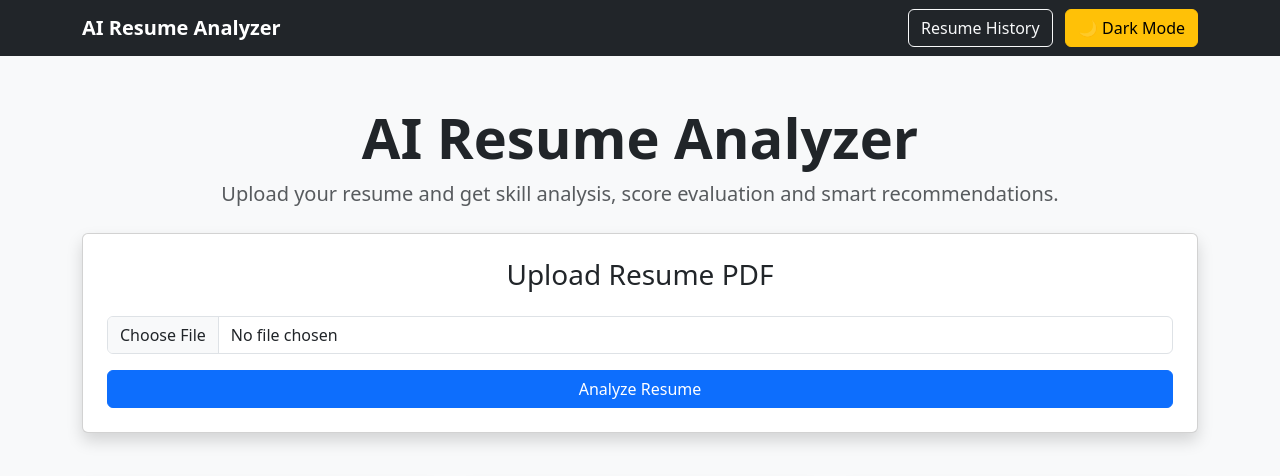
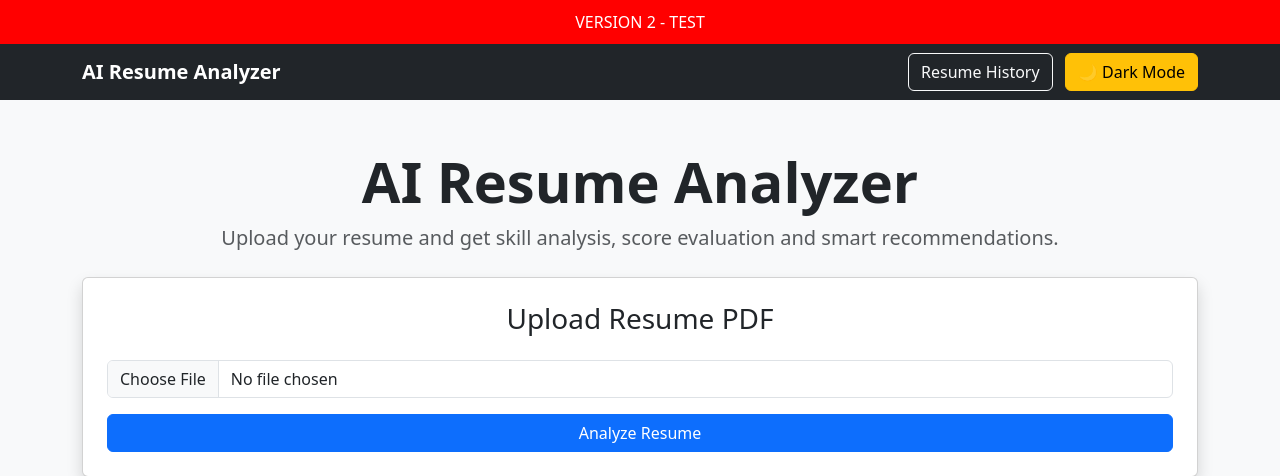
Before and after one commit to haritha5358/AI-Resume-Analyzer, a Flask app: page / in a window 1280 px wide. Shown: the top 476 px of the page. Run offline with Flask 3, Linux system fonts and the light colour scheme.

Commit message:
Version 2 test

```diff
--- a/templates/index.html
+++ b/templates/index.html
@@ -33,6 +33,9 @@
 </head>
 
 <body class="bg-light">
+ <div style="background:red;color:white;padding:10px;text-align:center;">
+    VERSION 2 - TEST
+ </div>
 
     <!-- Navbar -->
 
```
